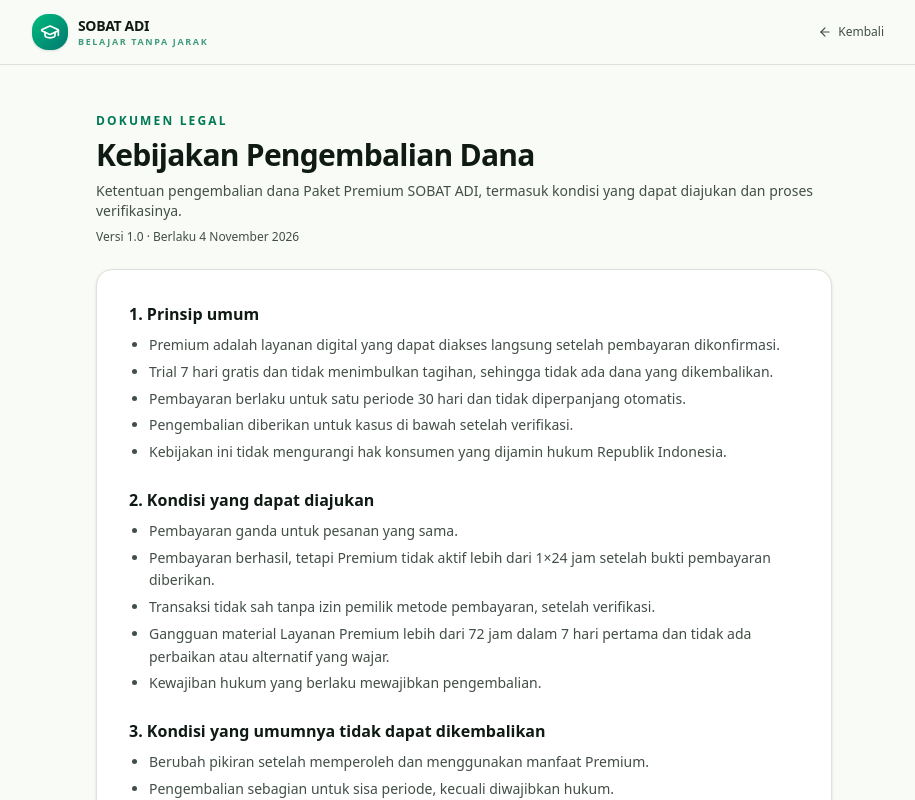
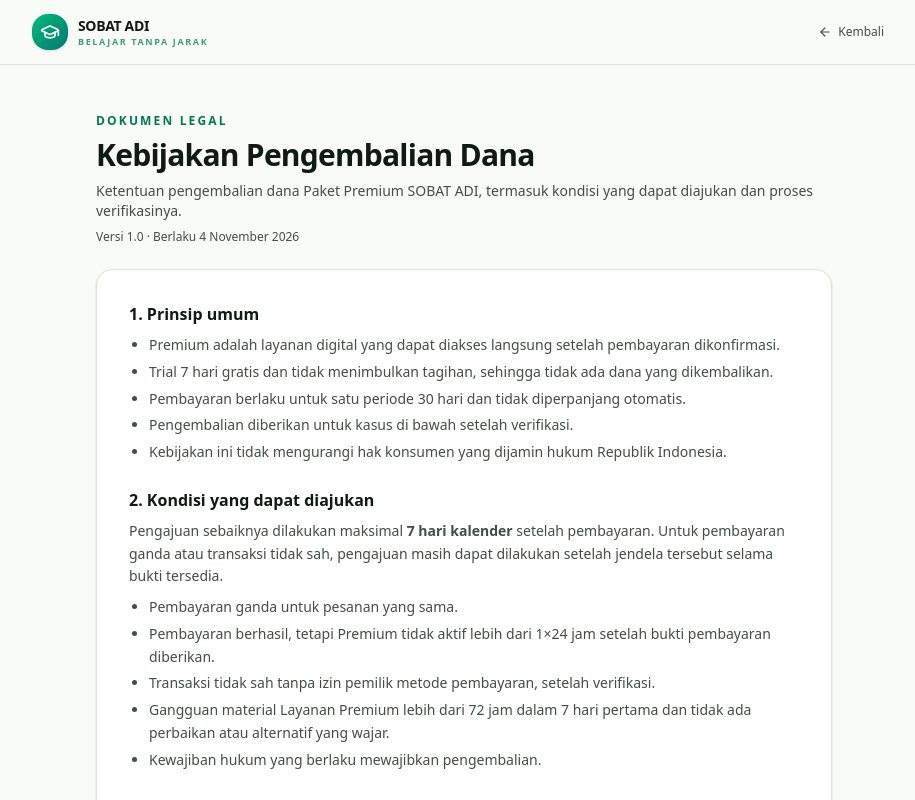
Before and after one commit to luthfiardiansyah01/Astoria-Learning-Capstone-Project, a Next.js app: page /legal/kebijakan-pengembalian-dana in a window 1280 px wide. Shown: the top 800 px of the page, without its empty margins (176-1091 px from the left). Built offline with nearby package versions, Linux system fonts and the light colour scheme.

Commit message:
docs: tetapkan jendela pengajuan refund 7 hari

```diff
--- a/src/app/legal/kebijakan-pengembalian-dana/page.tsx
+++ b/src/app/legal/kebijakan-pengembalian-dana/page.tsx
@@ -24,6 +24,11 @@ export default function RefundPage() {
       </LegalSection>
 
       <LegalSection title="2. Kondisi yang dapat diajukan">
+        <p>
+          Pengajuan sebaiknya dilakukan maksimal <strong>7 hari kalender</strong> setelah
+          pembayaran. Untuk pembayaran ganda atau transaksi tidak sah, pengajuan masih dapat
+          dilakukan setelah jendela tersebut selama bukti tersedia.
+        </p>
         <LegalList>
           <li>Pembayaran ganda untuk pesanan yang sama.</li>
           <li>Pembayaran berhasil, tetapi Premium tidak aktif lebih dari 1×24 jam setelah bukti pembayaran diberikan.</li>
```
Also changed, not shown: 1 other file (tests, documents, lock files or other folders).
